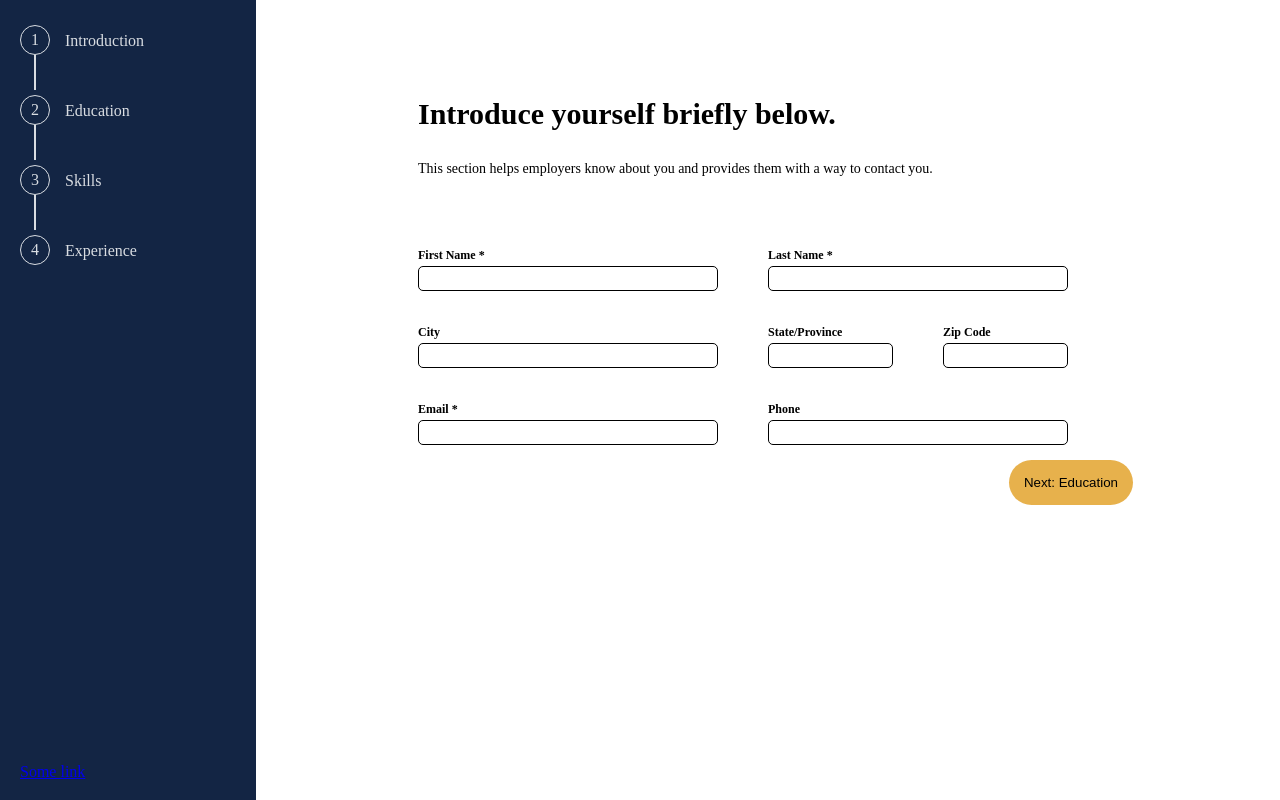
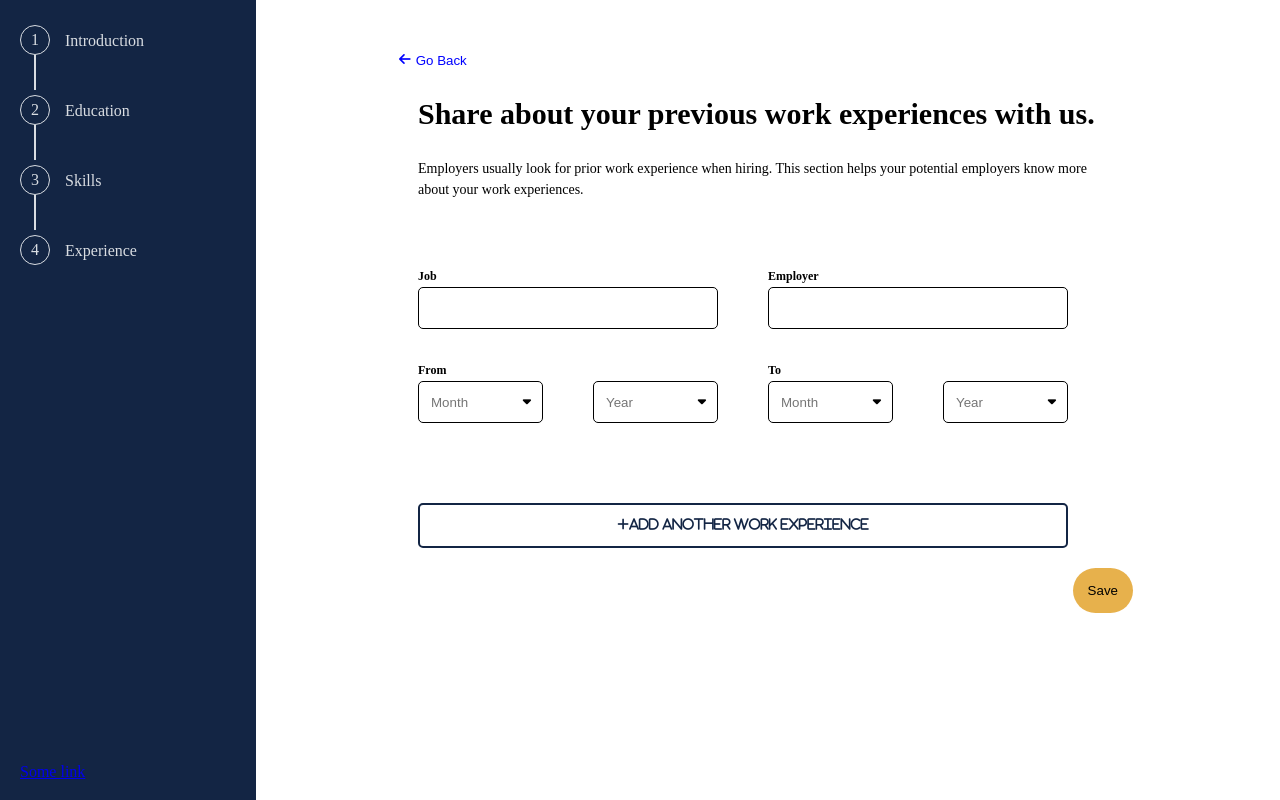
Before and after one commit to mjnchy/cv_application, a React (Vite) app: page / in a window 1280 px wide. Built offline with nearby package versions, Linux system fonts and the light colour scheme.

Commit message:
Dropdown menus have been implemented on the education, skills, and the experience pages. 'Field.jsx' has been renamed to 'FieldComponents.jsx' and now exports Field and Dropdown components. Styles have been updated across the form.

```diff
--- a/src/components/form/Field.jsx
+++ /dev/null
@@ -1,13 +0,0 @@
-import { useState } from "react";
-
-function Field({ id, labelText, inputType="text", name, value }) {
-  const [fill, setFill] = useState(value)
-  return (
-    <div className="field">
-      <label className="field-label" htmlFor={id}>{labelText}</label>
-      <input className="field-input" id={id} type={inputType} name={name} value={fill} onChange={e => setFill(e.target.value)} />
-    </div>
-  );
-};
-
-export default Field;
--- /dev/null
+++ b/src/components/form/FieldComponents.jsx
@@ -0,0 +1,43 @@
+import { useState } from "react";
+
+function Field({ id, labelText, inputType="text", name, value }) {
+  return (
+    <div className="field">
+      <label className="field-label" htmlFor={id}>{labelText}</label>
+      <input className="field-input" id={id} type={inputType} name={name} defaultValue={value} />
+    </div>
+  );
+};
+
+function Dropdown({ id, children, isActive, toggleActive, value, setValue }) {
+  const lastLetters = id.slice(-2);
+  const placeHolders = ["Month", "Year", "Experience", "Degree"];
+  let index;
+
+  switch (lastLetters) {
+    case "th":
+      index = 0;
+      break;
+    case "ar":
+      index = 1;
+      break;
+    case "ce":
+      index = 2;
+      break;
+    case "ee":
+      index = 3;
+      break;
+  };
+
+  const li = children.map(child =>
+    <li className="option" key={`${id}-${child}`}  onClick={(() => setValue(child))}>{child}</li>
+  );
+
+  return <div className="dropdown" onClick={toggleActive}>
+    <input className="dropdown-value" placeholder={placeHolders[index]} name={id} defaultValue={value} />
+    <button className="fa-solid fa-caret-down dropdown-icon"></button>
+    {isActive && <ul className="dropdown-list">{li}</ul>}
+  </div>
+};
+
+export { Field, Dropdown };
--- a/src/components/form/Form.jsx
+++ b/src/components/form/Form.jsx
@@ -1,5 +1,22 @@
 import { useState } from "react";
-import Field from "./Field";
+import { Dropdown, Field } from "./FieldComponents";
+
+const options = {
+  months: [
+    "January", "February", "March", "April", "June", "July",
+    "August", "September", "October", "November", "December"
+  ],
+  years: (() => {
+    const arr = [];
+    const currentYear = new Date().getFullYear();
+    const startYear = 1985;
+
+    for(let i = currentYear; i >= startYear; i--) arr.push(i);
+    return arr;
+  })(),
+  experience: ["Less than 1 year", "1-2 years", "2-3 years", "3-4 years", "4-5 years", "More than 5 years"],
+  degree: ["High School or GED", "Associates", "Bachelors", "Masters", "PhD", "Vocational", "Some College"]
+};
 
 const cv = localStorage.getItem("cv") ? JSON.parse(localStorage.getItem("cv")) : {
   name: { first: "", last: "" },
@@ -9,7 +26,7 @@ const cv = localStorage.getItem("cv") ? JSON.parse(localStorage.getItem("cv")) :
 };
 
 function Form({ onSubmit }) {
-  const [segment, setSegment] = useState(0);
+  const [segment, setSegment] = useState(3);
   const segments = [
     [ <Introduction name={cv.name} address={cv.address} contact={cv.contact} />, "Introduction", () => updateCV(false) ],
     [ <Education arr={cv.schools} cnt={cv.schools.length - 1} />, "Education", () => updateCV(true, "schools", "school") ],
@@ -131,29 +148,26 @@ function Introduction({ name, address, contact }) {
 
 function Education({ arr, cnt }) {
   const [schlCnt, setSchlCnt] = useState(Math.max(0, cnt));
+  const [activeDropMenu, setActiveDropMenu] = useState(null);
+  const [dropdownValues, setDropdownValues] = useState({});
   const schools = [];
-  for (let i = 0; i <= schlCnt; i++) schools.push(<School index={i} school={arr[i]} key={i} />);
 
-  function School({ index, school }) {
-    school ? null : school = { name: "", location: "", degree: "", major: "", graddate: "" }
-    return (
-      <div className="segment">
-        <div className="form-section">
-          <Field id={`school-${index}-name`} labelText="School Name" name={`school${index}Name`} value={school.name} />
-          <Field id={`school-${index}-locaiton`} labelText="School Location" name={`school${index}Location`} value={school.location} />
-        </div>
+  for (let i = 0; i <= schlCnt; i++)
+    schools.push(<School
+    index={i}
+    school={arr[i]}
+    activeDropMenu={activeDropMenu}
+    toggleActive={toggleActive}
+    dropdownValues={dropdownValues}
+    setDropdownValue={setDropdownValue}
+    key={i} />);
 
-        <div className="form-section">
-          <Field id={`school-${index}-degree`} labelText="Degree" name={`school${index}Degree`} value={school.degree} />
-          <span className="field"></span>
-        </div>
+  function toggleActive(id) {
+    setActiveDropMenu(prev => prev !== id && id);
+  };
 
-        <div className="form-section">
-          <Field id={`school-${index}-major`} labelText="Field Of Study" name={`school${index}Major`} value={school.major} />
-          <Field id={`school-${index}-grad-date`} labelText="Graduation Date (Or Expected)" name={`school${index}GradDate`} inputType="date" value={school.graddate} />
-        </div>
-      </div>
-    );
+  function setDropdownValue(id, value) {
+    setDropdownValues(prev => ({ ...prev, [id]: value }));
   };
 
   return (
@@ -170,7 +184,10 @@ function Education({ arr, cnt }) {
         <button
           className="button add-btn fa-solid fa-plus"
           type="button"
-          onClick={() => setSchlCnt(schlCnt + 1)}>
+          onClick={() => {
+            toggleActive(null);
+            setSchlCnt(schlCnt + 1);
+          }}>
           Add Another School
         </button>
       </div>
@@ -181,19 +198,26 @@ function Education({ arr, cnt }) {
 
 function Skills({ arr, cnt }) {
   const [skillCnt, setSkillCnt] = useState(Math.max(0, cnt));
+  const [activeDropMenu, setActiveDropMenu] = useState(null);
+  const [dropdownValues, setDropdownValues] = useState({});
   const skills = [];
-  for (let i = 0; i <= skillCnt; i++) skills.push(<Skill index={i} skill={arr[i]} key={i} />);
 
-  function Skill({ index, skill }) {
-    skill ? null : skill = { name: "", experience: "" };
-    return (
-      <div className="segment">
-        <div className="form-section">
-          <Field id={`skill-${index}-name`} labelText="Skill" name={`skill${index}Name`} value={skill.name} />
-          <Field id={`skill-${index}-experience`} labelText="Experience" name={`skill${index}Experience`} value={skill.experience} />
-        </div>
-      </div>
-    );
+  for (let i = 0; i <= skillCnt; i++)
+    skills.push(<Skill
+    index={i}
+    skill={arr[i]}
+    activeDropMenu={activeDropMenu}
+    toggleActive={toggleActive}
+    dropdownValues={dropdownValues}
+    setDropdownValue={setDropdownValue}
+    key={i} />);
+
+  function toggleActive(id) {
+    setActiveDropMenu(prev => prev !== id && id);
+  };
+
+  function setDropdownValue(id, value) {
+    setDropdownValues(prev => ({ ...prev, [id]: value }));
   };
 
   return (
@@ -210,7 +234,10 @@ function Skills({ arr, cnt }) {
         <button
           className="button add-btn fa-solid fa-plus"
           type="button"
-          onClick={() => setSkillCnt(skillCnt + 1)}>
+          onClick={() => {
+            toggleActive(null);
+            setSkillCnt(skillCnt + 1);
+          }}>
           Add Another Skill
         </button>
       </div>
@@ -218,26 +245,28 @@ function Skills({ arr, cnt }) {
   );
 };
 
-
 function Experience({ arr, cnt }) {
   const [jobCnt, setJobCnt] = useState(Math.max(0, cnt));
+  const [activeDropMenu, setActiveDropMenu] = useState(null);
+  const [dropdownValues, setDropdownValues] = useState({});
   const jobs = [];
-  for (let i = 0; i <= jobCnt; i++) jobs.push(<Job index={i} work={arr[i]} key={`job${i}`} />);
 
-  function Job({ index, work }) {
-    work ? null : work = { name: "", employer: "", from: "", to: "" };
-    return (
-      <div className="segment">
-        <div className="form-section">
-          <Field id={`work-${index}-name`} labelText="Job" name={`work${index}Name`} value={work.name} />
-          <Field id={`work-${index}-employer`} labelText="Employer" name={`work${index}Employer`} value={work.employer} />
-        </div>
-        <div className="form-section">
-          <Field id={`work-${index}-from`} labelText="From" name={`work${index}From`} inputType="date" value={work.from} />
-          <Field id={`work-${index}-to`} labelText="To" name={`work${index}To`} inputType="date" value={work.to} />
-        </div>
-      </div>
-    );
+  for (let i = 0; i <= jobCnt; i++)
+    jobs.push(<Job
+    index={i}
+    skill={arr[i]}
+    activeDropMenu={activeDropMenu}
+    toggleActive={toggleActive}
+    dropdownValues={dropdownValues}
+    setDropdownValue={setDropdownValue}
+    key={`job${i}`} />);
+
+  function toggleActive(id) {
+    setActiveDropMenu(prev => prev !== id && id);
+  };
+
+  function setDropdownValue(id, value) {
+    setDropdownValues(prev => ({ ...prev, [id]: value }));
   };
 
   return (
@@ -255,7 +284,10 @@ function Experience({ arr, cnt }) {
         <button
           className="button add-btn fa-solid fa-plus"
           type="button"
-          onClick={() => setJobCnt(jobCnt + 1)}>
+          onClick={() => {
+            toggleActive(null);
+            setJobCnt(jobCnt + 1);
+          }}>
           Add Another Work Experience
         </button>
       </div>
@@ -263,4 +295,145 @@ function Experience({ arr, cnt }) {
   );
 };
 
+function School({ index, school, activeDropMenu, toggleActive, dropdownValues, setDropdownValue }) {
+  const monthId = `school-${index}-grad-month`;
+  const yearId = `school-${index}-grad-year`;
+  const degreeId = `school-${index}-degree`;
+  school ? null : school = { name: "", location: "", degree: "", major: "", graddate: "" }
+
+  return (
+    <div className="segment">
+      <div className="form-section">
+        <Field id={`school-${index}-name`} labelText="School Name" name={`school${index}Name`} value={school.name} />
+        <Field id={`school-${index}-locaiton`} labelText="School Location" name={`school${index}Location`} value={school.location} />
+      </div>
+
+      <div className="form-section">
+        <div className="field">
+          <label className="field-label">Degree</label>
+          <Dropdown
+            id={degreeId}
+            isActive={activeDropMenu === degreeId}
+            toggleActive={() => toggleActive(degreeId)}
+            value={dropdownValues[degreeId]}
+            setValue={newValue => setDropdownValue(degreeId, newValue)}>
+            {options.degree}
+          </Dropdown>
+        </div>
+        <span className="field"></span>
+      </div>
+
+      <div className="form-section">
+        <Field id={`school-${index}-major`} labelText="Field Of Study" name={`school${index}Major`} value={school.major} />
+        <div className="field">
+          <label className="field-label">Graduation Date(Or Expected)</label>
+          <div className="form-sub-section">
+            <Dropdown
+              id={monthId}
+              isActive={activeDropMenu === monthId}
+              toggleActive={() => toggleActive(monthId)}
+              value={dropdownValues[monthId]}
+              setValue={newValue => setDropdownValue(monthId, newValue)}>
+              {options.months}
+            </Dropdown>
+            <Dropdown
+              id={yearId}
+              isActive={activeDropMenu === yearId}
+              toggleActive={() => toggleActive(yearId)}
+              value={dropdownValues[yearId]}
+              setValue={newValue => setDropdownValue(yearId, newValue)}>
+              {options.years}
+            </Dropdown>
+          </div>
+        </div>
+      </div>
+    </div>
+  );
+};
+
+function Skill({ index, skill, activeDropMenu, toggleActive, dropdownValues, setDropdownValue }) {
+  const experienceId = `skill-${index}-experience`;
+  skill ? null : skill = { name: "", experience: "" };
+
+  return (
+    <div className="segment">
+      <div className="form-section">
+        <Field id={`skill-${index}-name`} labelText="Skill" name={`skill${index}Name`} value={skill.name} />
+        <div className="field">
+          <label className="field-label">Experience</label>
+          <Dropdown
+            id={experienceId}
+            isActive={activeDropMenu === experienceId}
+            toggleActive={() => toggleActive(experienceId)}
+            value={dropdownValues[experienceId]}
+            setValue={newValue => setDropdownValue(experienceId, newValue)}>
+            {options.experience}
+          </Dropdown>
+        </div>
+      </div>
+    </div>
+  );
+};
+
+function Job({ index, work, activeDropMenu, toggleActive, dropdownValues, setDropdownValue }) {
+  const monthStartId = `work-${index}-start-month`;
+  const yearStartId = `work-${index}-start-year`;
+  const monthEndId = `work-${index}-end-month`;
+  const yearEndId = `work-${index}-end-year`;
+  work ? null : work = { name: "", employer: "", from: "", to: "" };
+
+  return (
+    <div className="segment">
+      <div className="form-section">
+        <Field id={`work-${index}-name`} labelText="Job" name={`work${index}Name`} value={work.name} />
+        <Field id={`work-${index}-employer`} labelText="Employer" name={`work${index}Employer`} value={work.employer} />
+      </div>
+      <div className="form-section">
+        <div className="field">
+          <label className="field-label">From</label>
+          <div className="form-sub-section">
+          <Dropdown
+            id={monthStartId}
+            isActive={activeDropMenu === monthStartId}
+            toggleActive={() => toggleActive(monthStartId)}
+            value={dropdownValues[monthStartId]}
+            setValue={newValue => setDropdownValue(monthStartId, newValue)}>
+            {options.months}
+          </Dropdown>
+          <Dropdown
+            id={yearStartId}
+            isActive={activeDropMenu === yearStartId}
+            toggleActive={() => toggleActive(yearStartId)}
+            value={dropdownValues[yearStartId]}
+            setValue={newValue => setDropdownValue(yearStartId, newValue)}>
+            {options.years}
+          </Dropdown>
+          </div>
+        </div>
+        <div className="field">
+          <label className="field-label">To</label>
+          <div className="form-sub-section">
+          <Dropdown
+            id={monthEndId}
+            isActive={activeDropMenu === monthEndId}
+            toggleActive={() => toggleActive(monthEndId)}
+            value={dropdownValues[monthEndId]}
+            setValue={newValue => setDropdownValue(monthEndId, newValue)}>
+            {options.months}
+          </Dropdown>
+          <Dropdown
+            id={yearEndId}
+            isActive={activeDropMenu === yearEndId}
+            toggleActive={() => toggleActive(yearEndId)}
+            value={dropdownValues[yearEndId]}
+            setValue={newValue => setDropdownValue(yearEndId, newValue)}>
+            {options.years}
+          </Dropdown>
+          </div>
+        </div>
+      </div>
+    </div>
+  );
+};
+
 export default Form;
--- a/src/styles.css
+++ b/src/styles.css
@@ -3,6 +3,7 @@
   --accent2: #dd9000b3;
   --accent-2-hover: #dd9000e6;
   --color1: #d9dde2;
+  --highlight: #4f7ed1;
   --speed: 500ms;
   font-size: 10px;
 }
@@ -129,7 +130,7 @@
   max-width: 650px;
 }
 
-.field, .form-sub-section {
+.field, .form-sub-section, .dropdown {
   flex: 1;
   max-width: 300px;
   margin: 15px auto;
@@ -145,11 +146,59 @@
   margin: 5px auto;
 }
 
-.field-input {
+.field-input, .dropdown {
   width: 100%;
   height: 25px;
+  padding: 20px 10px;
   border: 1px solid black;
   border-radius: 5px;
+}
+
+.field-input:focus {
+  border: 1px solid var(--highlight);
+}
+
+.dropdown {
+  margin: 0 auto 15px auto;
+  position: relative;
+}
+
+.dropdown-value {
+  position: absolute;
+  max-width: 100px;
+  border: none;
+  top: 50%;
+  pointer-events: none;
+  transform: translate(0, -50%);
+}
+
+.dropdown-icon {
+  position: absolute;
+  top: 50%;
+  right: 5px;
+  transform: translate(0, -50%);
+  background-color: transparent;
+  border: none;
+}
+
+.dropdown-list {
+  max-height: 125px;
+  margin: 25px auto;
+  border-radius: 5px;
+  box-shadow: 0px 0px 5px 2px;
+  background-color: white;
+  overflow: scroll;
+}
+
+.dropdown:hover, .dropdown-icon, .option:hover {
+  cursor: pointer;
+}
+
+.option {
+  padding: 10px;
+}
+.option:hover {
+  background-color: var(--highlight);
 }
 
 .add-btn {
```
